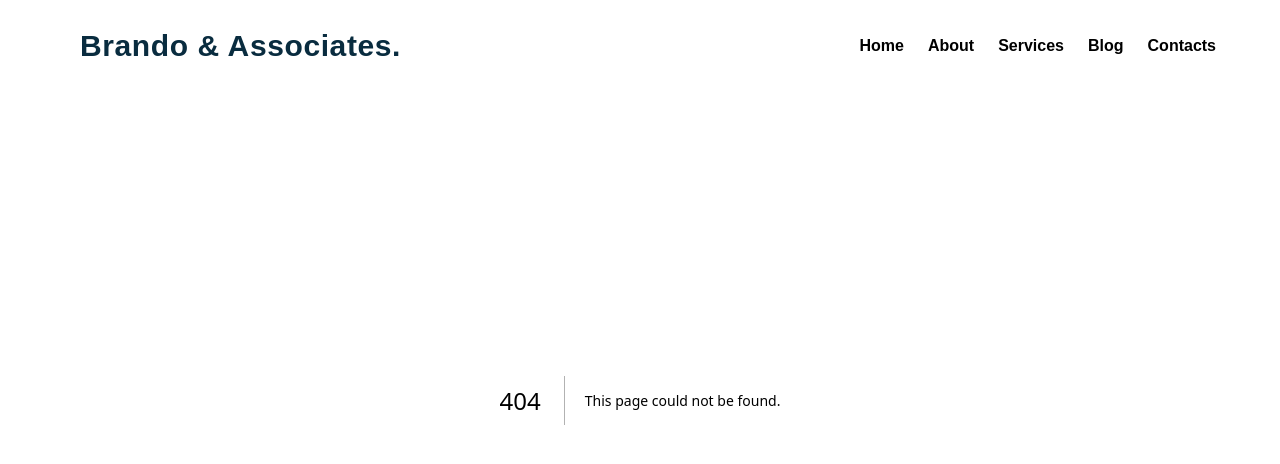
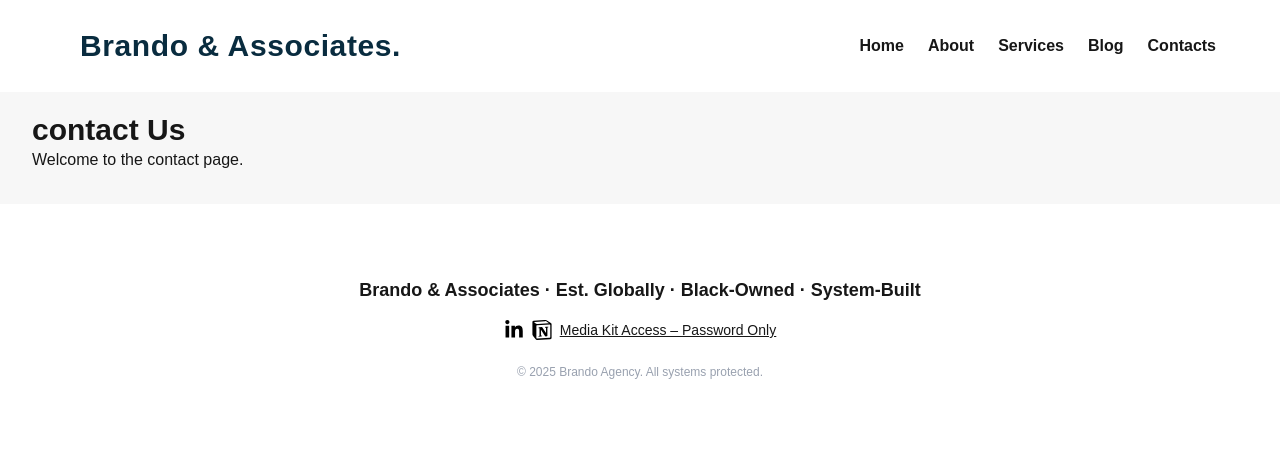
Before and after one commit to Altairvega2025/Brando, a Next.js app: page /contacts in a window 1280 px wide. Before the commit this address had no page. Shown: the top 464 px of the page. Built offline with nearby package versions, Linux system fonts and the light colour scheme.

Commit message:
made the update

```diff
--- /dev/null
+++ b/src/app/about/page.tsx
@@ -0,0 +1,15 @@
+import React from 'react'
+
+import  {titleClassName,headerclass,What_We_Do, quote,textclass,We_work_with}  from "../data";
+
+export default function About() {
+  return (
+   <div className="p-8 bg-[#f7f7f7] mt-0 md:mt-20">
+      <h1 className="text-3xl font-bold text-black">About Us</h1>
+      <p className='text-black'>Welcome to the About page.</p>
+
+
+
+    </div>
+  )
+}
--- /dev/null
+++ b/src/app/blog/page.tsx
@@ -0,0 +1,10 @@
+import React from 'react'
+
+export default function Blog() {
+  return (
+     <div className="p-8 bg-[#f7f7f7] mt-0 md:mt-20">
+      <h1 className="text-3xl font-bold">blog</h1>
+      <p>Welcome to the blog page.</p>
+    </div>
+  )
+}
--- /dev/null
+++ b/src/app/contacts/page.tsx
@@ -0,0 +1,10 @@
+import React from 'react'
+
+export default function contact() {
+  return (
+     <div className="p-8 bg-[#f7f7f7] mt-0 md:mt-20">
+      <h1 className="text-3xl font-bold">contact Us</h1>
+      <p>Welcome to the contact page.</p>
+    </div>
+  )
+}
--- a/src/app/layout.tsx
+++ b/src/app/layout.tsx
@@ -34,8 +34,8 @@ export default function RootLayout({
          <div className="mx-auto max-w-[85rem] w-full  ">
 
           <Navbar/>
-
         {children}
+        <Footer/>
         </div>
 
       </body>
--- a/src/app/page.tsx
+++ b/src/app/page.tsx
@@ -7,7 +7,6 @@ import workwithus from '../../public/workwith.jpg'
 import { FaQuoteRight} from "react-icons/fa";
 import  {titleClassName,headerclass,What_We_Do, quote,textclass,We_work_with}  from "../app/data";
 import { useState,useEffect } from "react";
-import Footer from "@/components/Footer";
 
 
 export default function Home() {
@@ -287,9 +286,6 @@ const handlePrev = () => {
 
 
 
-<Footer/>
-
-
 
 </div>
   );
--- /dev/null
+++ b/src/app/services/page.tsx
@@ -0,0 +1,10 @@
+import React from 'react'
+
+export default function Service() {
+  return (
+     <div className="p-8 bg-[#f7f7f7] mt-0 md:mt-20">
+      <h1 className="text-3xl font-bold">Service</h1>
+      <p>Welcome to the service page.</p>
+    </div>
+  )
+}
--- a/src/components/Navbar.jsx
+++ b/src/components/Navbar.jsx
@@ -29,10 +29,10 @@ const Navbar = () => {
       {/* Navigation Links     rgb(255, 255, 255) */}
       <ul className=" space-x-6 text-[text-[#163546]] font-semibold  hidden md:flex ">
         <li><Link href="#" className="hover:text-[#343a40] ">Home</Link></li>
-        <li><Link href="#" className="hover:text-[#343a40]">About</Link></li>
-        <li><Link href="#" className="hover:text-[#343a40]">Services</Link></li>
-        <li><Link href="#" className="hover:text-[#343a40]">Blog</Link></li>
-        <li><Link href="#" className="hover:text-[#343a40]">Contacts</Link></li>
+        <li><Link href="/about" className="hover:text-[#343a40]">About</Link></li>
+        <li><Link href="/services" className="hover:text-[#343a40]">Services</Link></li>
+        <li><Link href="/blog" className="hover:text-[#343a40]">Blog</Link></li>
+        <li><Link href="/contacts" className="hover:text-[#343a40]">Contacts</Link></li>
             </ul>
 
 
@@ -52,10 +52,10 @@ const Navbar = () => {
       {isOpen && (
         <ul className="md:hidden flex flex-col space-y-4 px-6 pb-4  font-semibold bg-white">
           <li><Link href="#" className="hover:text-white text-[#163546]">Home</Link></li>
-          <li><Link href="#" className="hover:text-[#343a40] text-[#343a40]">About</Link></li>
-          <li><Link href="#" className="hover:text-[#343a40] text-[#343a40]">Services</Link></li>
-          <li><Link href="#" className="hover:text-[#343a40] text-[#343a40]">Blog</Link></li>
-          <li><Link href="#" className="hover:text-[#343a40] text-[#343a40]">Contacts</Link></li>
+          <li><Link href="/about" className="hover:text-[#343a40] text-[#343a40]">About</Link></li>
+          <li><Link href="/services" className="hover:text-[#343a40] text-[#343a40]">Services</Link></li>
+          <li><Link href="/blog" className="hover:text-[#343a40] text-[#343a40]">Blog</Link></li>
+          <li><Link href="/contacts" className="hover:text-[#343a40] text-[#343a40]">Contacts</Link></li>
 
         </ul>
       )}
```
